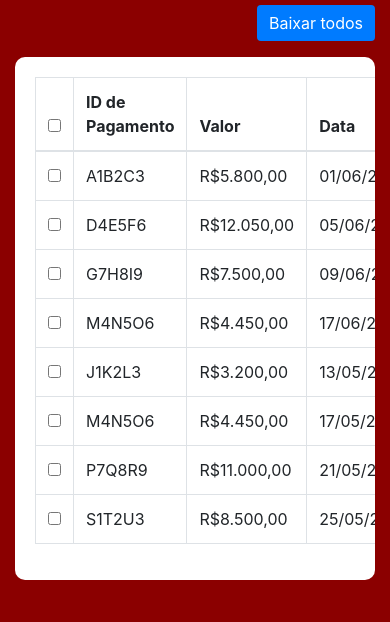
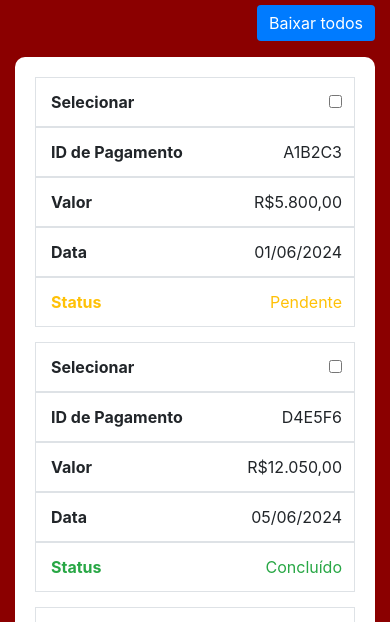
Before and after one commit to barbarahaggi/Challenge-Ifood, a plain HTML site: page Pagamentos.html in a window 390 px wide. Shown: the part 205-827 px from the top of the page. Drawn offline with nearby package versions, Linux system fonts and the light colour scheme; files that its build step writes are made by us from their sources.

Commit message:
Update styles.css

```diff
--- a/styles.css
+++ b/styles.css
@@ -1,5 +1,5 @@
 body {
-    background-color: #8B0000; /* Cor de fundo principal */
+    background-color: #8B0000;
     color: white;
 }
 
@@ -35,3 +35,31 @@ h1 {
 .status-concluido {
     color: #28a745;
 }
+
+@media (max-width: 767px) {
+    .navbar-brand img {
+        width: 80px;
+    }
+    .table thead {
+        display: none;
+    }
+    .table tbody tr {
+        display: block;
+        margin-bottom: 15px;
+    }
+    .table tbody tr td {
+        display: block;
+        text-align: right;
+        position: relative;
+        padding-left: 50%;
+    }
+    .table tbody tr td::before {
+        content: attr(data-label);
+        position: absolute;
+        left: 0;
+        width: 50%;
+        padding-left: 15px;
+        font-weight: bold;
+        text-align: left;
+    }
+}
```
